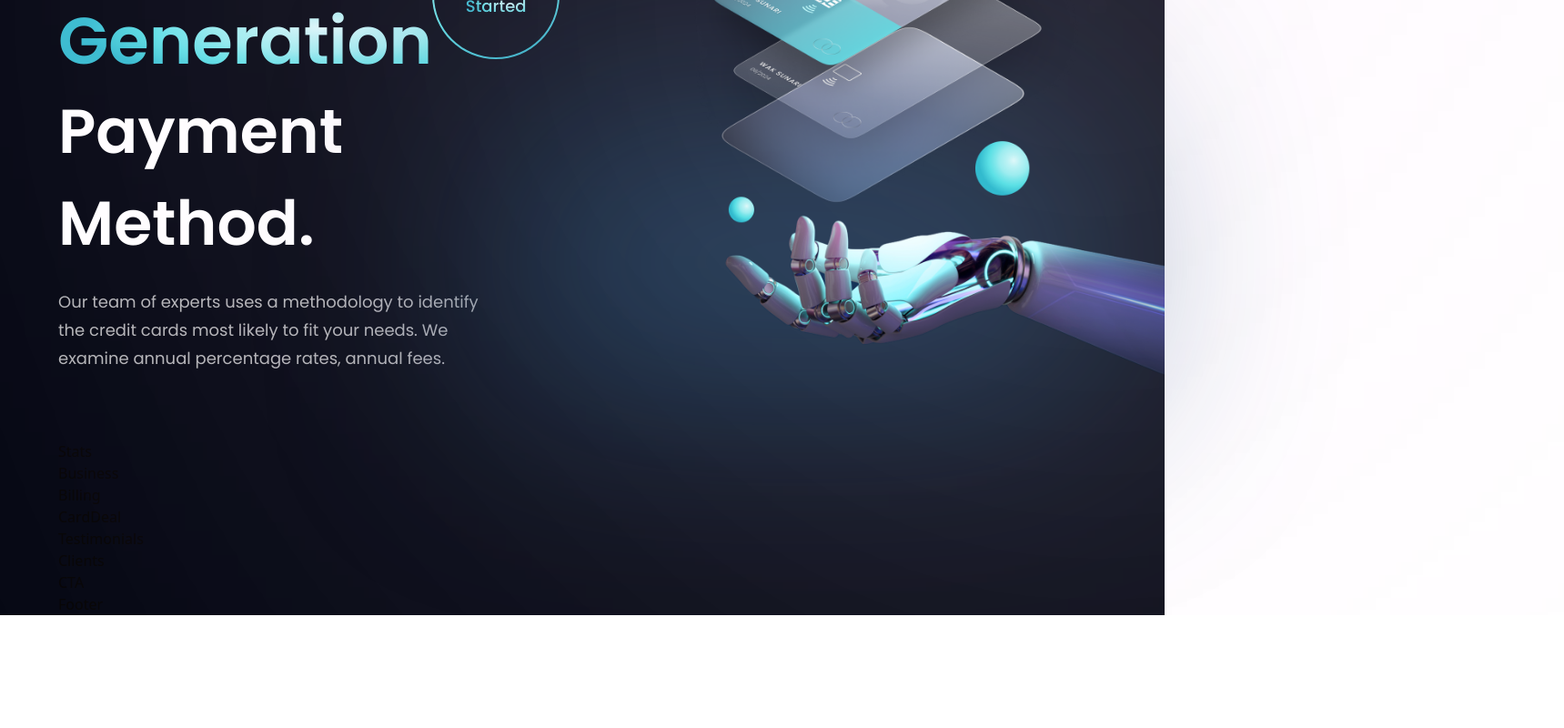
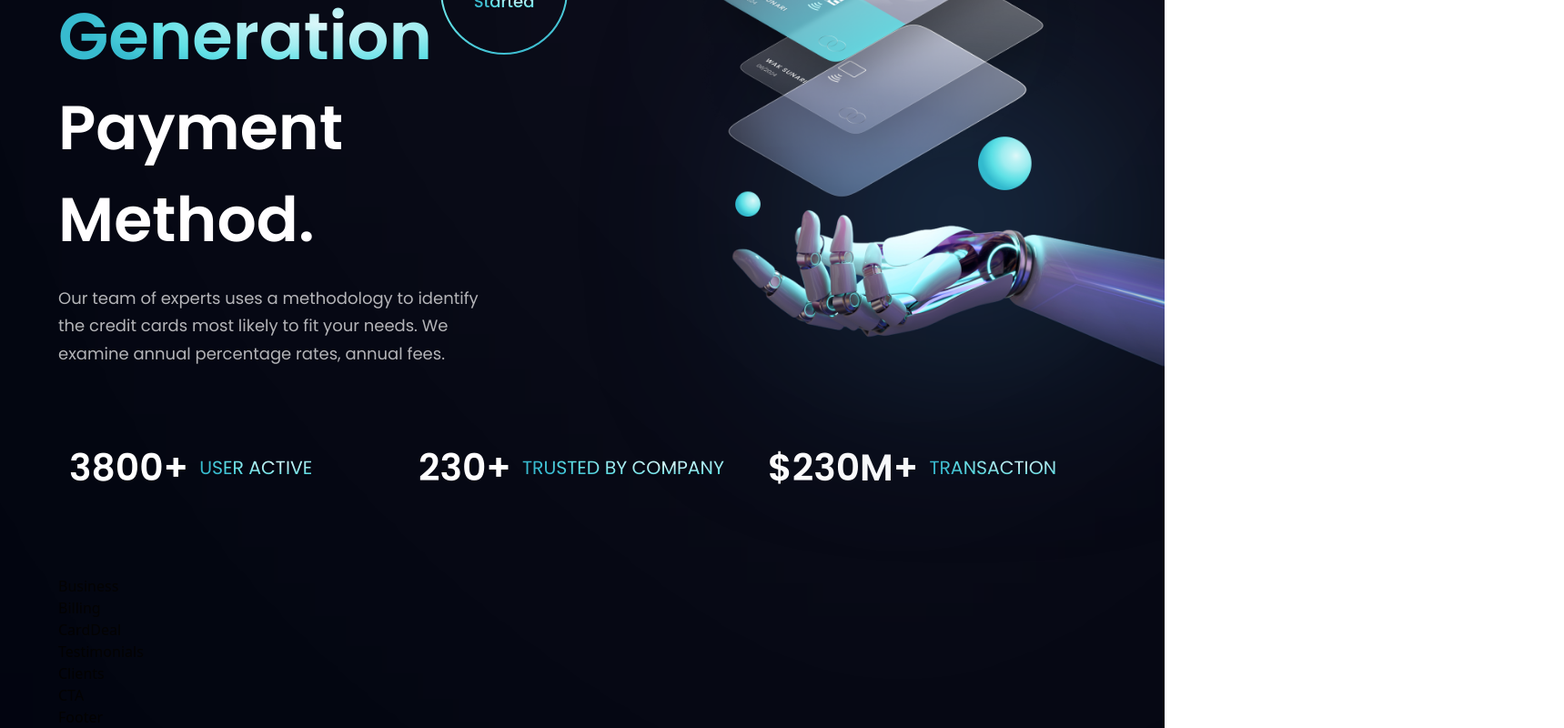
Before and after one commit to rzilla92/bank-modern-ui, a React (Vite) app: page / in a window 1280 px wide. Shown: the part 313-1113 px from the top of the page at 91% size, 1719 px wide, since content can reach past the window. Before the commit the page ends 989 px from the top, so only its background shows below. Built offline with nearby package versions, Linux system fonts and the light colour scheme.

Commit message:
added stats component

```diff
--- a/src/components/Hero.jsx
+++ b/src/components/Hero.jsx
@@ -31,7 +31,7 @@ const Hero = () => {
           annual fees.
         </p>
       </div>
-      <div>
+      <div className={`flex-1 flex ${styles.flexCenter} md:my-0 my-10 relative`}>
         <img src={robot} alt="billing"  className="w-[100%] h-[100%] relative z-[5]" />
 
         {/* gradient start */}
--- a/src/components/Stats.jsx
+++ b/src/components/Stats.jsx
@@ -1,8 +1,20 @@
-import React from 'react'
+import { stats } from '../constants'
+import styles from '../style'
 
 const Stats = () => {
   return (
-    <div>Stats</div>
+    <section className={`${styles.flexCenter} flex-row flex-wrap sm:mb-20 mb-6`}>
+    {stats.map((stat) => (
+      <div key={stat.id} className={`flex-1 flex justify-start items-center flex-row m-3`} >
+        <h4 className="font-poppins font-semibold xs:text-[40.89px] text-[30.89px] xs:leading-[53.16px] leading-[43.16px] text-white">
+          {stat.value}
+        </h4>
+        <p className="font-poppins font-normal xs:text-[20.45px] text-[15.45px] xs:leading-[26.58px] leading-[21.58px] text-gradient uppercase ml-3">
+          {stat.title}
+        </p>
+      </div>
+    ))}
+  </section>
   )
 }
 
```
